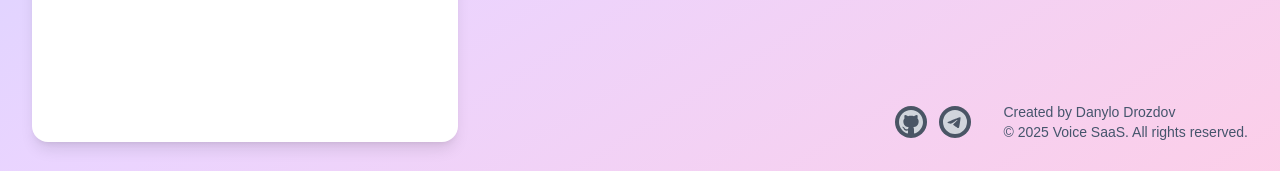
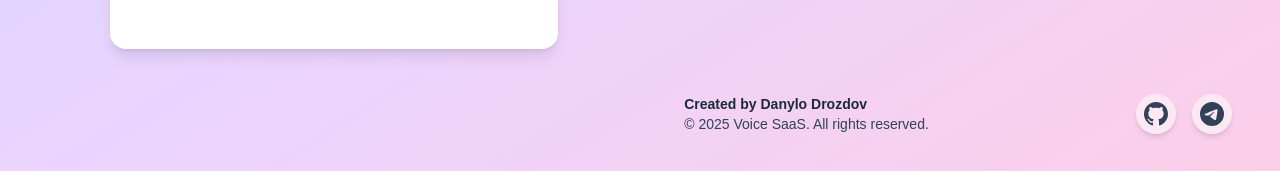
Before and after one commit to HegryLuis/Voice-to-Text, a Next.js app: page /dashboard in a window 1280 px wide. Shown: the part 626-797 px from the top of the page. Built offline with nearby package versions, Linux system fonts and the light colour scheme; no server answers.

Commit message:
Add adaptive

```diff
--- a/app/components/HomeComponent.tsx
+++ b/app/components/HomeComponent.tsx
@@ -20,7 +20,7 @@ export default function HomeComponent({ isPremium }: HomeComponentProps) {
 
   return (
     <main
-      className={`relative flex min-h-screen flex-col items-center justify-center p-24 bg-gray-900 text-white ${background}`}
+      className={`relative flex min-h-screen flex-col items-center justify-center p-8 sm:p-12 md:p-16 lg:p-24 bg-gray-900 text-white ${background}`}
     >
       <SignedIn>
         <div className="absolute top-6 right-6 z-10">
--- a/app/dashboard/components/Footer.tsx
+++ b/app/dashboard/components/Footer.tsx
@@ -1,21 +1,23 @@
 import Link from "next/link";
 
 export default function Footer() {
+  const currentYear = new Date().getFullYear();
   return (
-    <footer className="pt-8 py-8 px-2 sm:px-6 lg:px-8">
-      <div className=" mx-auto flex flex-row-reverse items-center gap-8">
-        <div className="align-center">
-          <p className="text-sm text-slate-600">Created by Danylo Drozdov</p>
-          <p className="text-sm text-slate-600">
-            © 2025 Voice SaaS. All rights reserved.
+    <footer className="w-full py-6 px-4 sm:px-6 lg:px-8">
+      <div className="max-w-7xl mx-auto flex flex-col sm:flex-row items-center justify-between gap-6 text-slate-800">
+        <div className="text-center sm:text-left">
+          <p className="text-sm font-semibold">Created by Danylo Drozdov</p>
+          <p className="text-sm text-slate-700">
+            © {currentYear} Voice SaaS. All rights reserved.
           </p>
         </div>
-        <div className="flex items-center gap-3">
+
+        <div className="flex items-center gap-4">
           <Link
             href="https://github.com/HegryLuis"
             target="_blank"
             rel="noopener noreferrer"
-            className="text-gray-300 hover:text-gray-900 transition-colors p-1 bg-gray-600 rounded-full  hover:bg-transparent transition-200"
+            className="block p-2 bg-white/50 rounded-full text-slate-700 hover:text-black hover:bg-white transition-all duration-300 shadow-md"
             title="GitHub"
           >
             <svg
@@ -26,14 +28,13 @@ export default function Footer() {
             >
               <path d="M12 0c-6.626 0-12 5.373-12 12 0 5.302 3.438 9.8 8.207 11.387.599.111.793-.261.793-.577v-2.234c-3.338.726-4.033-1.416-4.033-1.416-.546-1.387-1.333-1.756-1.333-1.756-1.089-.745.083-.729.083-.729 1.205.084 1.839 1.237 1.839 1.237 1.07 1.834 2.807 1.304 3.492.997.107-.775.418-1.305.762-1.604-2.665-.305-5.467-1.334-5.467-5.931 0-1.311.469-2.381 1.236-3.221-.124-.303-.535-1.524.117-3.176 0 0 1.008-.322 3.301 1.23.957-.266 1.983-.399 3.003-.404 1.02.005 2.047.138 3.006.404 2.291-1.552 3.297-1.23 3.297-1.23.653 1.653.242 2.874.118 3.176.77.84 1.235 1.911 1.235 3.221 0 4.609-2.807 5.624-5.479 5.921.43.372.823 1.102.823 2.222v3.293c0 .319.192.694.801.576 4.765-1.589 8.199-6.086 8.199-11.386 0-6.627-5.373-12-12-12z" />
             </svg>
-            <span className="sr-only">GitHub</span>
           </Link>
 
           <Link
             href="https://t.me/blind_anarkist"
             target="_blank"
             rel="noopener noreferrer"
-            className="text-gray-300 hover:text-blue-500 transition-colors p-1 bg-gray-600 rounded-full hover:bg-transparent transition-200"
+            className="block p-2 bg-white/50 rounded-full text-slate-700 hover:text-blue-500 hover:bg-white transition-all duration-300 shadow-md"
             title="Telegram"
           >
             <svg
@@ -46,7 +47,6 @@ export default function Footer() {
             >
               <path d="M16 8A8 8 0 1 1 0 8a8 8 0 0 1 16 0M8.287 5.906q-1.168.486-4.666 2.01-.567.225-.595.442c-.03.243.275.339.69.47l.175.055c.408.133.958.288 1.243.294q.39.01.868-.32 3.269-2.206 3.374-2.23c.05-.012.12-.026.166.016s.042.12.037.141c-.03.129-1.227 1.241-1.846 1.817-.193.18-.33.307-.358.336a8 8 0 0 1-.188.186c-.38.366-.664.64.015 1.088.327.216.589.393.85.571.284.194.568.387.936.629q.14.092.27.187c.331.236.63.448.997.414.214-.02.435-.22.547-.82.265-1.417.786-4.486.906-5.751a1.4 1.4 0 0 0-.013-.315.34.34 0 0 0-.114-.217.53.53 0 0 0-.31-.093c-.3.005-.763.166-2.984 1.09" />
             </svg>
-            <span className="sr-only">Telegram</span>
           </Link>
         </div>
       </div>
--- a/app/dashboard/components/dashboard-header.tsx
+++ b/app/dashboard/components/dashboard-header.tsx
@@ -1,4 +1,3 @@
-// app/dashboard/components/DashboardHeader.tsx
 import Link from "next/link";
 import { UserButton } from "@clerk/nextjs";
 
--- a/app/dashboard/components/transcription-list.tsx
+++ b/app/dashboard/components/transcription-list.tsx
@@ -18,7 +18,7 @@ export default function TranscriptionList({
 
   return (
     <div
-      className={`bg-white p-6 md:p-8 rounded-2xl shadow-lg w-full max-w-md flex flex-col h-[100%] ${cardClasses}`}
+      className={`bg-white p-6 md:p-8 rounded-2xl shadow-lg w-full max-w-md flex flex-col max-h-[550px]  lg:h-[100%] ${cardClasses}`}
     >
       <h2 className="h-[10%] text-2xl font-bold mb-5 text-gray-800 text-center">
         Your History
--- a/app/dashboard/page.tsx
+++ b/app/dashboard/page.tsx
@@ -39,16 +39,16 @@ export default async function DashboardPage() {
 
   return (
     <div
-      className={`w-full min-h-screen md:flex-row flex h-[100vh] ${background}`}
+      className={`w-full min-h-screen flex-col-reverse p-4 lg:flex-row flex lg:h-[100vh] ${background}`}
     >
-      <div className=" w-full md:w-2/5 p-4 md:p-6 lg:p-8">
+      <div className=" flex items-center justify-center w-full md:p-6">
         <TranscriptionList
           transcriptions={transcriptions}
           isPremium={isPremium}
         />
       </div>
 
-      <main className="flex flex-col justify-between w-[65%]">
+      <main className=" flex-grow w-full flex flex-col  justify-between w-[65%]">
         <div className="w-[100%]  flex flex-col">
           <DashboardHeader isPremium={isPremium} />
 
```
